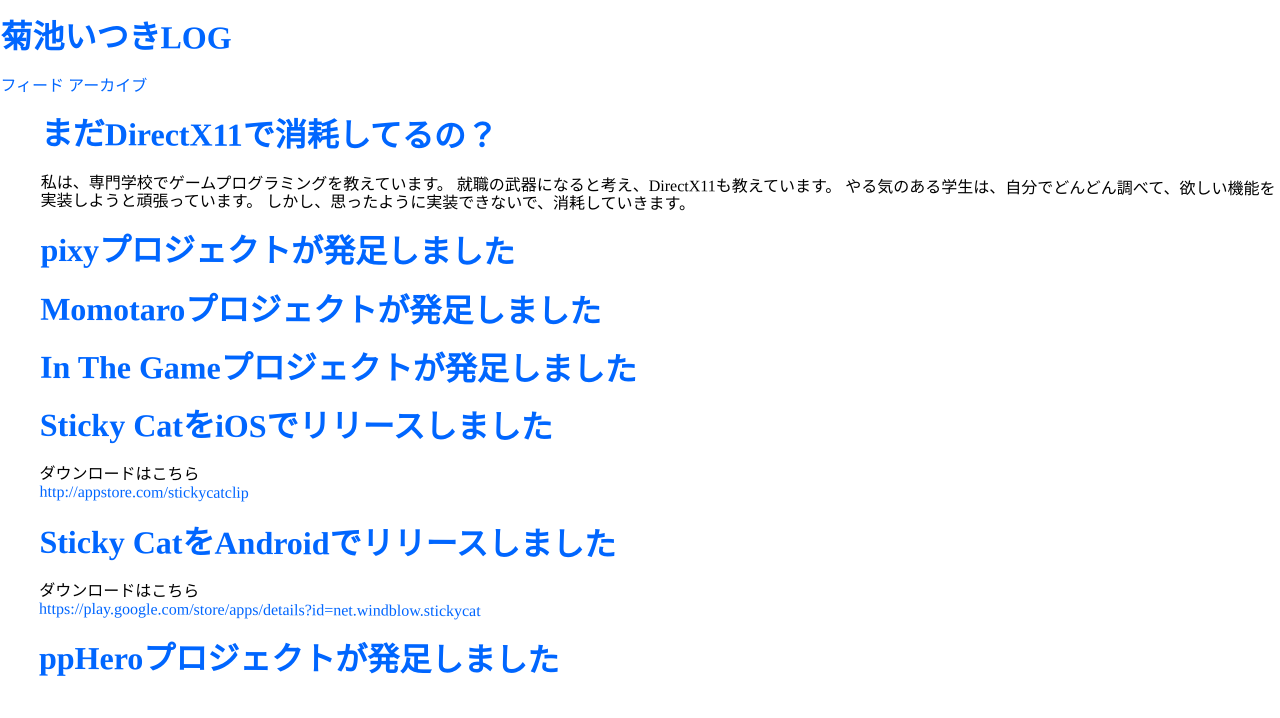
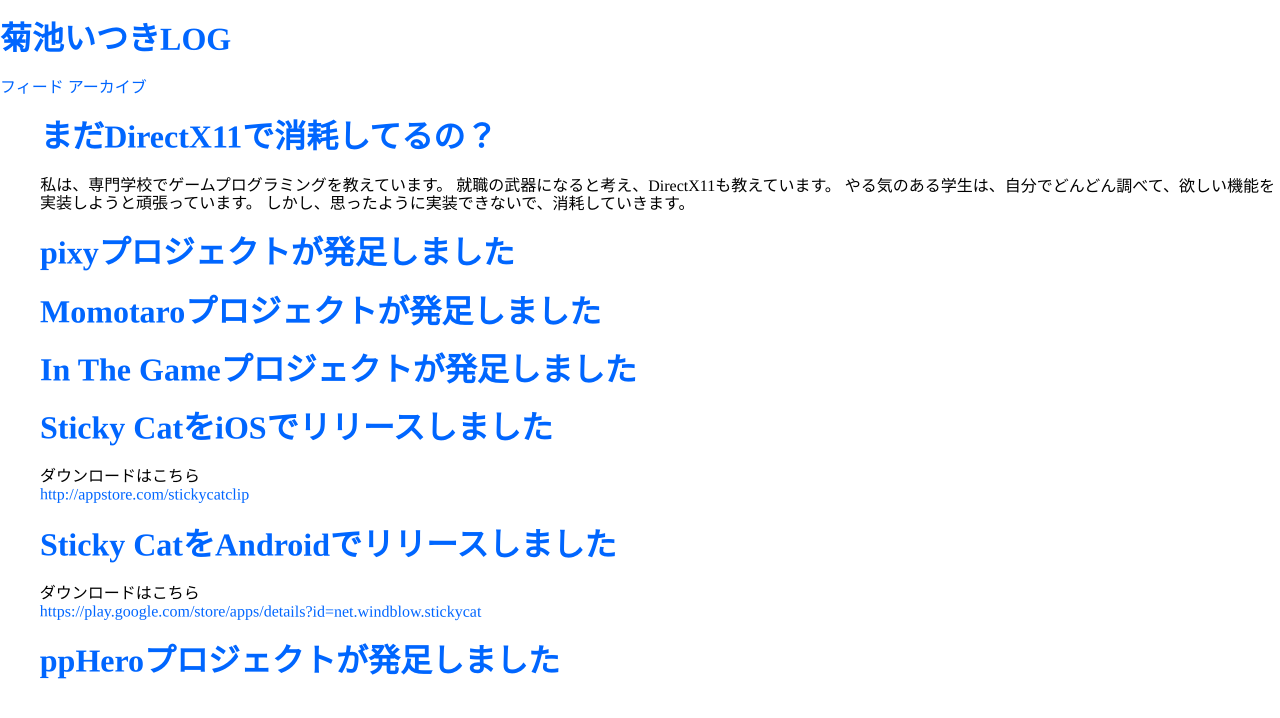
Before and after one commit to itukikikuti/windblow.net, a Jekyll site: the page built from index.html, in a window 1280 px wide. Shown: the top 718 px of the page. Built offline with Jekyll 4.4.1, drawn with Linux system fonts in a browser that asks for light colours; some web fonts are replaced.

Commit message:
Update style.scss

```diff
--- a/css/style.scss
+++ b/css/style.scss
@@ -3,7 +3,7 @@
 $color: #0066FF;
 
 * {
-    transform: rotate(0.05deg);
+    transform: rotate(0.01deg);
 }
 a {
     color: $color;
```
